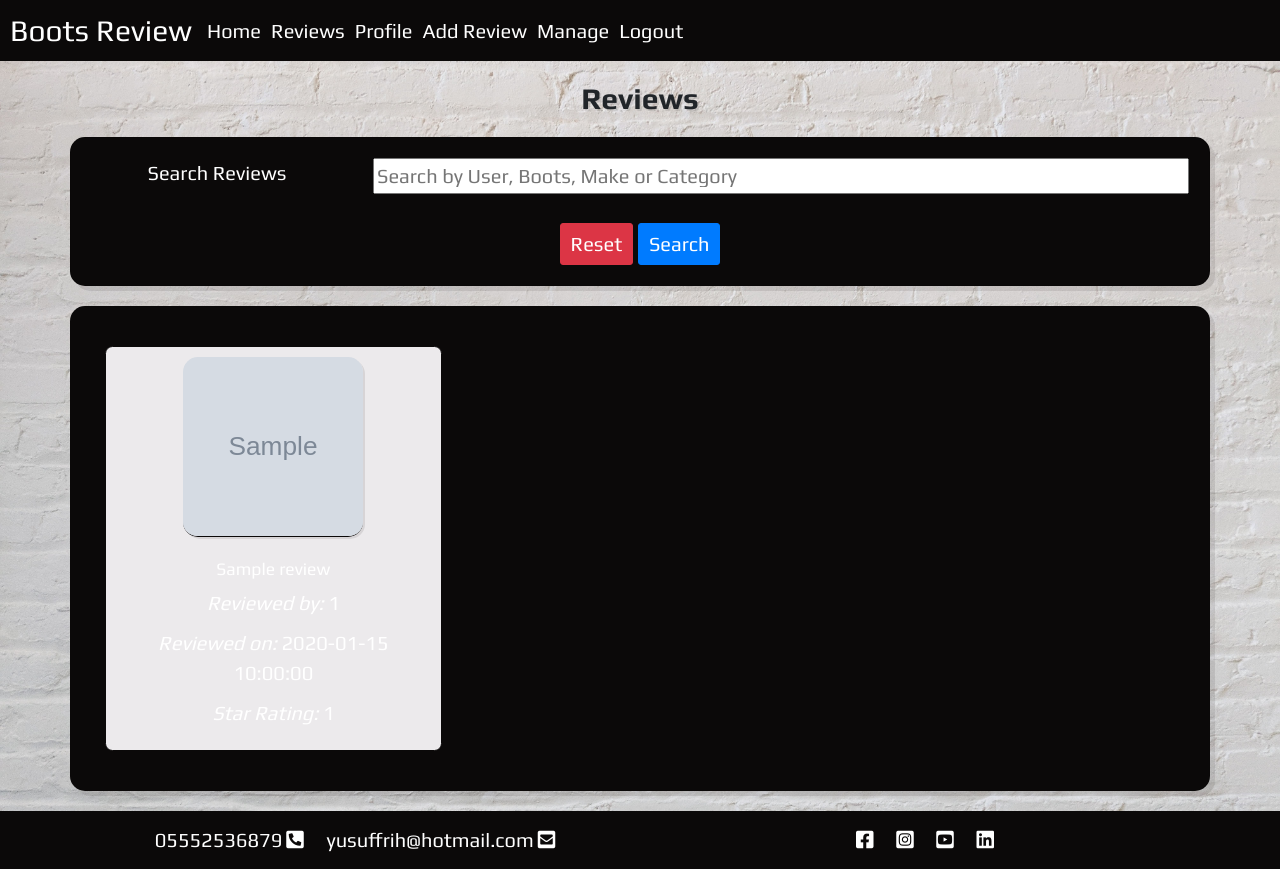
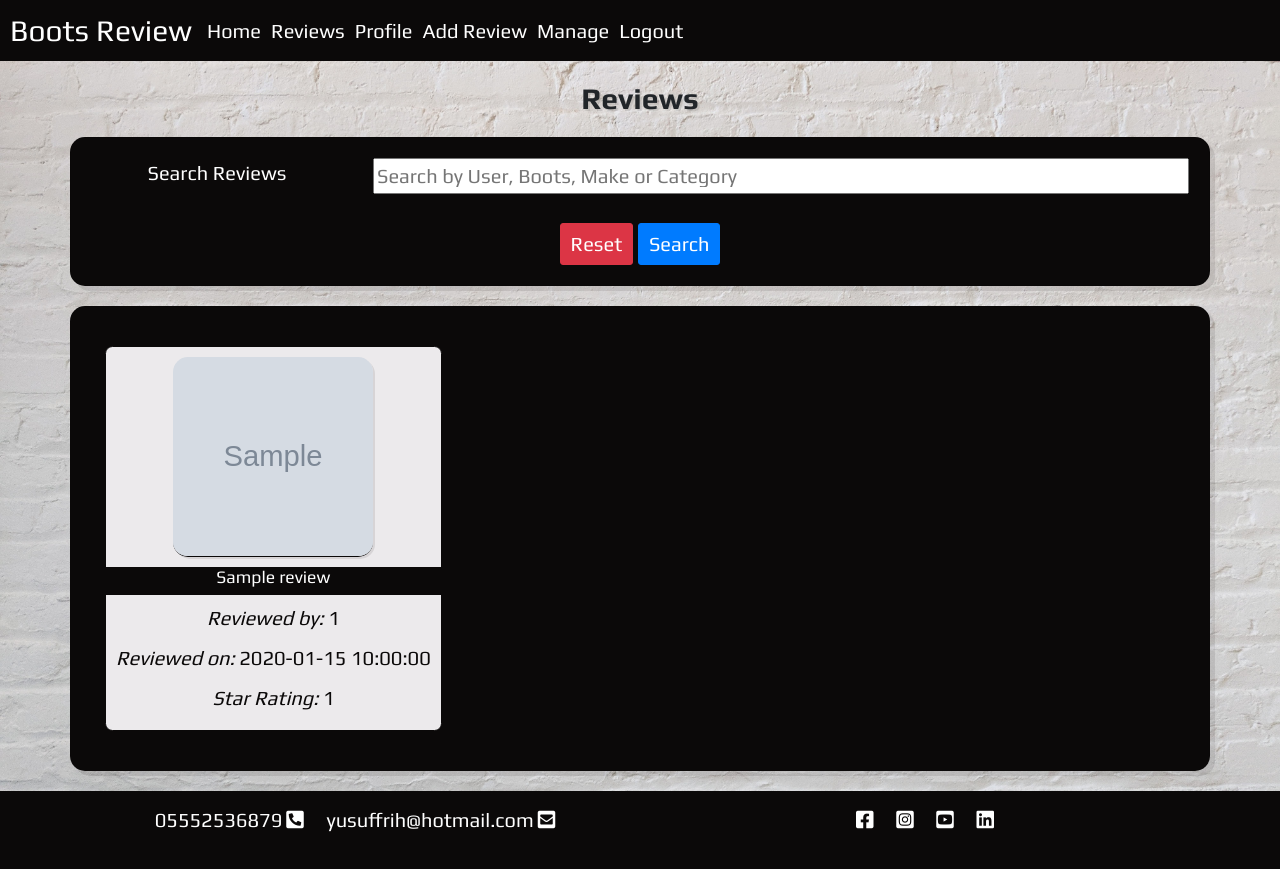
Before and after one commit to Yusuffrih/Boots-Review-MS3, a Flask app: page /search in a window 1280 px wide. After the commit the page ends 832 px from the top, so only its background shows below. Run offline with Flask 2, Linux system fonts and the light colour scheme; the visitor is signed in with stand-in values (Sample User, id 1); grey boxes marked "Sample" are stand-in pictures; a database or web service that is not in the repository returns one stand-in record (values such as "Sample title"); some libraries are stand-ins or nearby versions.

Commit message:
Changed profile-card to review-card

```diff
--- a/templates/pages/reviews.html
+++ b/templates/pages/reviews.html
@@ -27,7 +27,7 @@
                 <div class="row section-container">
                     {% for review in reviews %}
                         <div class="col-sm-6 col-md-4">
-                            <div class="card profile-card">
+                            <div class="card review-card">
                                 <button class="btn" data-toggle="collapse" data-target="#collapse-{{loop.index}}" aria-expanded="false" aria-controls="collapseExample">
                                     <img class="card-img-top" src="{{ review.image_url }}" alt="picture of boots being reviewed">
                                 </button>
```
